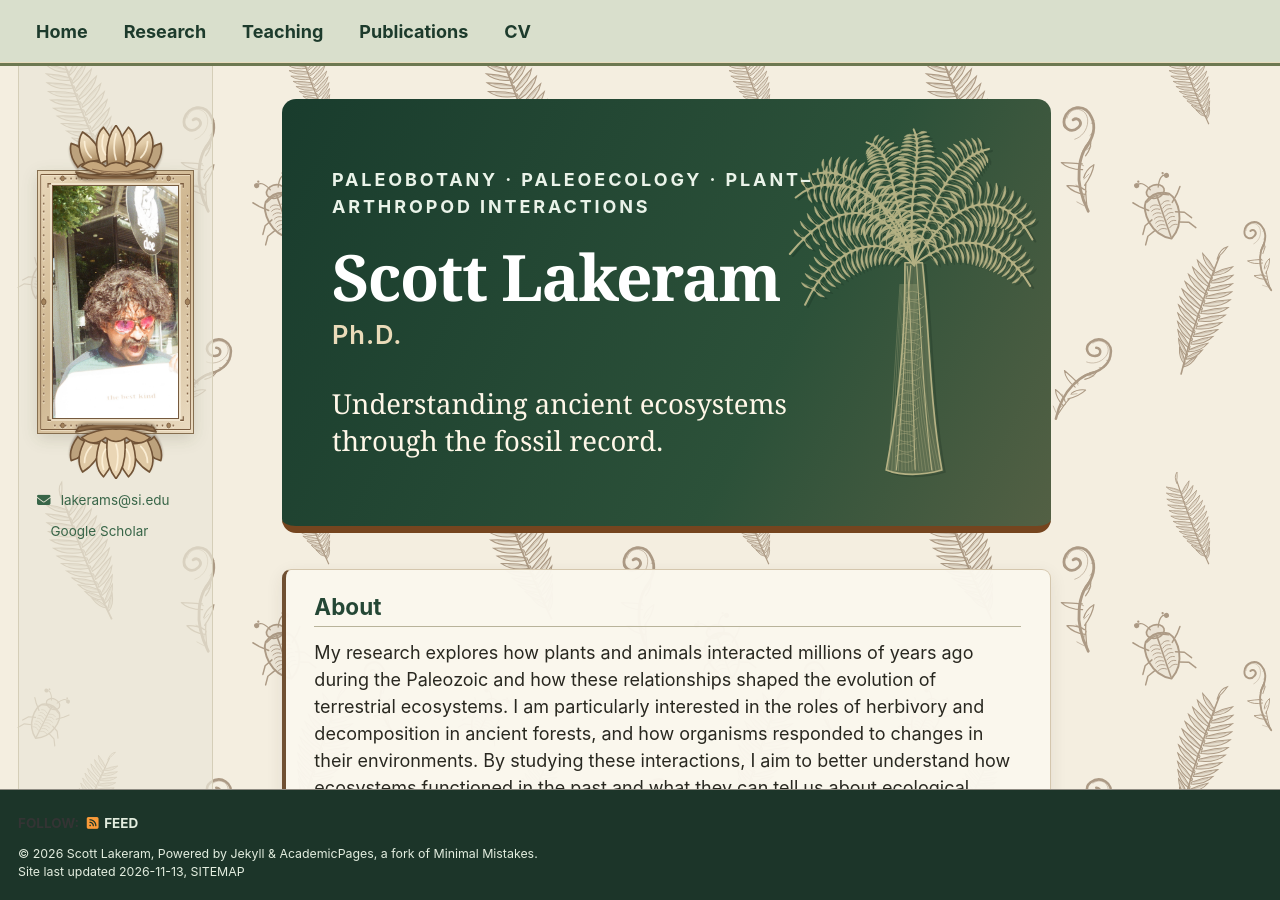
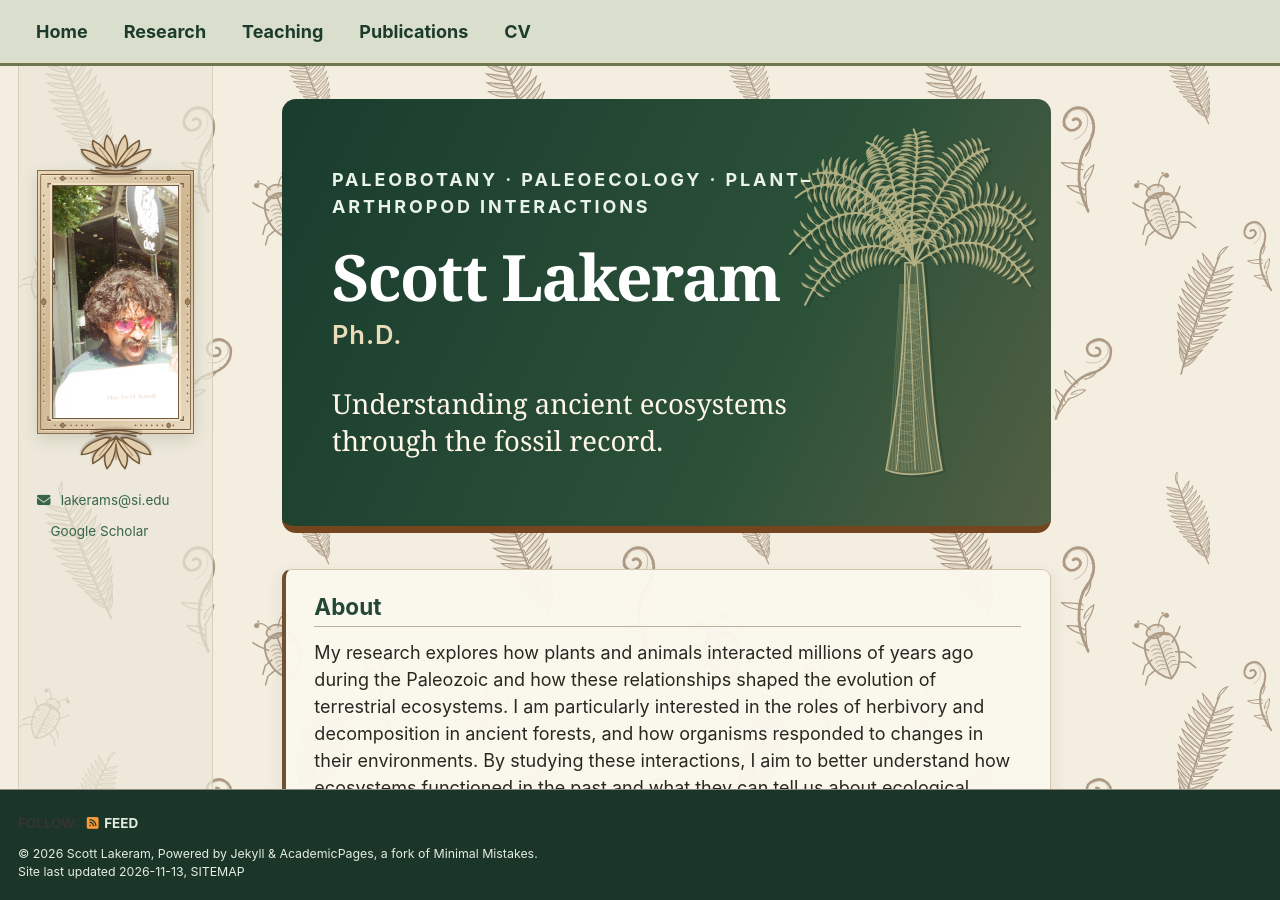
Before and after one commit to slakeram/slakeram.github.io, a Jekyll site: the page built from _pages/about.md, in a window 1280 px wide and 900 px high. Built offline with Jekyll 4.4.1, drawn with Linux system fonts in a browser that asks for light colours; a script bundle is joined from its source files by our own code; a style sheet for code colours, icons or effects is not loaded.

Commit message:
Simplify lotus carvings to small delicate flat motifs

```diff
--- a/_includes/author-profile.html
+++ b/_includes/author-profile.html
@@ -15,43 +15,33 @@
         <circle cx="32" cy="257.5" r="2.5"/><circle cx="170" cy="257.5" r="2.5"/>
       </g>
     </svg>
-    <svg class="temple-lotus-finial temple-lotus-finial-top" viewBox="0 0 110 56" aria-hidden="true" focusable="false">
-      <defs>
-        <linearGradient id="lotus-stone" x1="0" y1="0" x2="0.25" y2="1">
-          <stop offset="0" stop-color="#f8ebd2"/><stop offset=".48" stop-color="#dfc9a5"/><stop offset="1" stop-color="#a7875e"/>
-        </linearGradient>
-      </defs>
-      <g stroke="#725437" stroke-linejoin="round" stroke-width="1.7">
-        <path d="M15 44 Q5 31 8 19 Q21 22 32 39 Q20 38 15 44Z" fill="#bca27d"/>
-        <path d="M95 44 Q105 31 102 19 Q89 22 78 39 Q90 38 95 44Z" fill="#bca27d"/>
-        <path d="M24 43 Q11 21 20 7 Q35 16 43 38 Q31 34 24 43Z" fill="url(#lotus-stone)"/>
-        <path d="M86 43 Q99 21 90 7 Q75 16 67 38 Q79 34 86 43Z" fill="url(#lotus-stone)"/>
-        <path d="M39 41 Q29 14 42 2 Q54 16 55 39 Q45 34 39 41Z" fill="#ead6b5"/>
-        <path d="M71 41 Q81 14 68 2 Q56 16 55 39 Q65 34 71 41Z" fill="#ead6b5"/>
-        <path d="M46 42 Q43 15 55 0 Q67 15 64 42Z" fill="url(#lotus-stone)"/>
-        <path d="M19 43 Q31 32 44 43 Q55 35 66 43 Q79 32 91 43 Q75 53 55 52 Q35 53 19 43Z" fill="#c6a77d"/>
-        <path d="M13 49 Q55 59 97 49 L94 54 Q55 62 16 54Z" fill="#8e6e4c"/>
+    <svg class="temple-lotus-finial temple-lotus-finial-top" viewBox="0 0 80 42" aria-hidden="true" focusable="false">
+      <g fill="#e1cfad" stroke="#735638" stroke-width="1.15" stroke-linejoin="round">
+        <path d="M40 33 Q27 21 33 8 Q39 14 40 27 Q41 14 47 8 Q53 21 40 33Z"/>
+        <path d="M40 32 Q20 22 22 12 Q32 17 40 32Z"/>
+        <path d="M40 32 Q60 22 58 12 Q48 17 40 32Z"/>
+        <path d="M31 32 Q15 27 13 19 Q26 20 36 32Z"/>
+        <path d="M49 32 Q65 27 67 19 Q54 20 44 32Z"/>
+        <path d="M24 33 Q40 38 56 33" fill="none"/>
+        <path d="M20 35 Q40 41 60 35" fill="none"/>
       </g>
-      <g fill="none" stroke="#fff4dc" stroke-width="1.8" stroke-linecap="round" opacity=".85">
-        <path d="M55 9 Q51 24 55 36 M42 10 Q38 22 44 31 M68 10 Q72 22 66 31 M22 17 Q22 27 29 34 M88 17 Q88 27 81 34"/>
-      </g>
-      <g fill="none" stroke="#806044" stroke-width=".9">
-        <path d="M30 46 Q55 52 80 46 M39 49 Q55 53 71 49"/>
+      <g fill="none" stroke="#9b7a55" stroke-width=".65" stroke-linecap="round">
+        <path d="M40 15V29 M27 18L35 29 M53 18L45 29"/>
       </g>
     </svg>
-    <svg class="temple-lotus-finial temple-lotus-finial-bottom" viewBox="0 0 110 56" aria-hidden="true" focusable="false">
-      <g stroke="#725437" stroke-linejoin="round" stroke-width="1.7">
-        <path d="M15 44 Q5 31 8 19 Q21 22 32 39 Q20 38 15 44Z" fill="#bca27d"/>
-        <path d="M95 44 Q105 31 102 19 Q89 22 78 39 Q90 38 95 44Z" fill="#bca27d"/>
-        <path d="M24 43 Q11 21 20 7 Q35 16 43 38 Q31 34 24 43Z" fill="#dfc9a5"/>
-        <path d="M86 43 Q99 21 90 7 Q75 16 67 38 Q79 34 86 43Z" fill="#dfc9a5"/>
-        <path d="M39 41 Q29 14 42 2 Q54 16 55 39 Q45 34 39 41Z" fill="#ead6b5"/>
-        <path d="M71 41 Q81 14 68 2 Q56 16 55 39 Q65 34 71 41Z" fill="#ead6b5"/>
-        <path d="M46 42 Q43 15 55 0 Q67 15 64 42Z" fill="#ead6b5"/>
-        <path d="M19 43 Q31 32 44 43 Q55 35 66 43 Q79 32 91 43 Q75 53 55 52 Q35 53 19 43Z" fill="#c6a77d"/>
-        <path d="M13 49 Q55 59 97 49 L94 54 Q55 62 16 54Z" fill="#8e6e4c"/>
+    <svg class="temple-lotus-finial temple-lotus-finial-bottom" viewBox="0 0 80 42" aria-hidden="true" focusable="false">
+      <g fill="#e1cfad" stroke="#735638" stroke-width="1.15" stroke-linejoin="round">
+        <path d="M40 33 Q27 21 33 8 Q39 14 40 27 Q41 14 47 8 Q53 21 40 33Z"/>
+        <path d="M40 32 Q20 22 22 12 Q32 17 40 32Z"/>
+        <path d="M40 32 Q60 22 58 12 Q48 17 40 32Z"/>
+        <path d="M31 32 Q15 27 13 19 Q26 20 36 32Z"/>
+        <path d="M49 32 Q65 27 67 19 Q54 20 44 32Z"/>
+        <path d="M24 33 Q40 38 56 33" fill="none"/>
+        <path d="M20 35 Q40 41 60 35" fill="none"/>
       </g>
-      <g fill="none" stroke="#fff4dc" stroke-width="1.8" stroke-linecap="round" opacity=".85"><path d="M55 9 Q51 24 55 36 M42 10 Q38 22 44 31 M68 10 Q72 22 66 31 M22 17 Q22 27 29 34 M88 17 Q88 27 81 34"/></g>
+      <g fill="none" stroke="#9b7a55" stroke-width=".65" stroke-linecap="round">
+        <path d="M40 15V29 M27 18L35 29 M53 18L45 29"/>
+      </g>
     </svg>
   </div>
   <ul class="author__urls social-icons">
```
